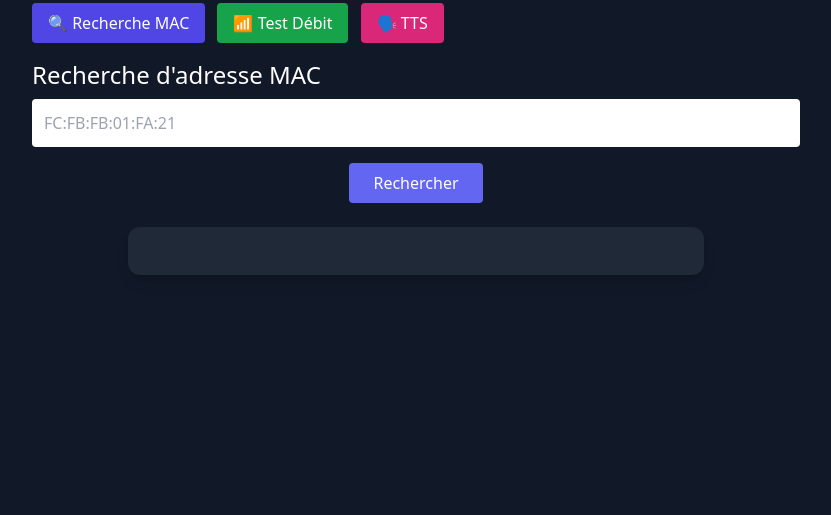
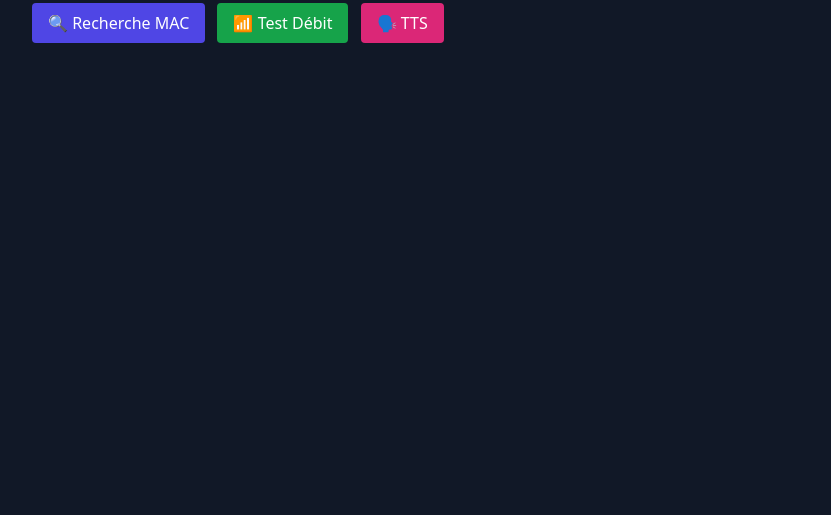
Before and after one commit to milousebw/mikrotik-tools, a Python web app: template templates/index.html in a window 1280 px wide. Shown: the part 237-752 px from the top of the page, without its empty margins (224-1055 px from the left). Run offline with Jinja, Linux system fonts and the light colour scheme; the template is opened without the code that fills it, so the values that code supplies are empty; some libraries are stand-ins or nearby versions.

Commit message:
Update index.html

```diff
--- a/templates/index.html
+++ b/templates/index.html
@@ -16,34 +16,6 @@
       <button onclick="showTab('mac')" class="px-4 py-2 bg-indigo-600 rounded">🔍 Recherche MAC</button>
       <button onclick="showTab('speed')" class="px-4 py-2 bg-green-600 rounded">📶 Test Débit</button>
       <button onclick="showTab('tts')" class="px-4 py-2 bg-pink-600 rounded">🗣️ TTS</button>
-    </div>
-
-    <!-- MAC VENDOR -->
-    <div id="mac" class="tab hidden">
-      <h2 class="text-2xl mb-2">Recherche d'adresse MAC</h2>
-      <input id="macAddress" type="text" placeholder="FC:FB:FB:01:FA:21"
-        class="w-full text-black p-3 rounded mb-4" />
-      <div class="flex justify-center">
-        <button onclick="lookupMac()" class="bg-indigo-500 px-6 py-2 rounded">Rechercher</button>
-      </div>
-      <div id="macResult" class="mt-6 flex flex-col items-center bg-gray-800 rounded-xl p-6 shadow-lg w-full max-w-xl mx-auto">
-        <a id="macLink" href="#" target="_blank" class="text-2xl font-bold mb-4 hidden hover:underline"></a>
-        <img id="macLogo" src="" alt="Logo" class="h-48 w-auto hidden rounded bg-white p-1 border border-gray-300 shadow" />
-        <img id="noMacFound" src="/static/sad_it.png" alt="Sad IT" class="hidden w-64 h-auto mt-6 rounded-xl shadow-xl" />
-      </div>
-    </div>
-
-    <!-- SPEED TEST -->
-    <div id="speed" class="tab hidden">
-      <h2 class="text-2xl mb-2">Test de débit MikroTik</h2>
-      <input id="targetIp" type="text" placeholder="IP publique"
-        class="w-full text-black p-2 rounded mb-2" />
-      <input id="targetUser" type="text" placeholder="Utilisateur"
-        class="w-full text-black p-2 rounded mb-2" />
-      <input id="targetPass" type="password" placeholder="Mot de passe"
-        class="w-full text-black p-2 rounded mb-2" />
-      <button onclick="runSpeedTest()" class="bg-green-600 px-4 py-2 rounded">Lancer</button>
-      <pre id="speedResult" class="mt-4 whitespace-pre-wrap text-sm"></pre>
     </div>
 
     <!-- TTS -->
@@ -74,63 +46,6 @@
     }
     showTab('mac');
 
-    async function lookupMac() {
-      const mac = document.getElementById("macAddress").value;
-      const logo = document.getElementById("macLogo");
-      const link = document.getElementById("macLink");
-      const sadImg = document.getElementById("noMacFound");
-
-      link.textContent = "Recherche ...";
-      link.href = "#";
-      link.classList.remove("text-red-500", "hidden");
-      logo.classList.add("hidden");
-      sadImg.classList.add("hidden");
-
-      try {
-        const res = await fetch('/mac?address=' + encodeURIComponent(mac));
-        const data = await res.json();
-
-        if (res.ok && data.vendor && data.vendor !== "Inconnu") {
-          const vendor = data.vendor;
-          link.textContent = vendor;
-          link.href = `https://www.google.com/search?q=${encodeURIComponent(vendor)}`;
-          link.classList.remove("hidden");
-
-          logo.onload = () => {
-            logo.classList.remove("hidden");
-            sadImg.classList.add("hidden");
-          };
-          logo.onerror = () => {
-            logo.classList.add("hidden");
-            sadImg.classList.remove("hidden");
-          };
-          logo.src = `/logo?vendor=${encodeURIComponent(vendor.split(" ")[0])}`;
-        } else {
-          link.textContent = "❌ Pas de correspondance d'adresse MAC";
-          link.classList.add("text-red-500");
-          sadImg.classList.remove("hidden");
-        }
-      } catch (e) {
-        link.textContent = "❌ Erreur réseau.";
-        link.classList.add("text-red-500");
-        sadImg.classList.remove("hidden");
-      }
-    }
-
-    async function runSpeedTest() {
-      const ip = document.getElementById("targetIp").value;
-      const user = document.getElementById("targetUser").value;
-      const pass = document.getElementById("targetPass").value;
-      const result = document.getElementById("speedResult");
-      result.textContent = "Test en cours...";
-      try {
-        const res = await fetch(`/speedtest?ip=${ip}&user=${user}&pass=${pass}`);
-        result.textContent = await res.text();
-      } catch (e) {
-        result.textContent = "Erreur réseau.";
-      }
-    }
-
     async function runTTS() {
       const text = document.getElementById("ttsText").value.trim();
       const voice_id = document.getElementById("ttsLang").value;
@@ -152,6 +67,7 @@
 
       const data = await res.json();
       if (data.audio) {
+        // Affichage de l'audio
         source.src = data.audio;
         audio.classList.remove("hidden");
         audio.load();
@@ -159,6 +75,7 @@
         link.href = data.audio;
         link.classList.remove("hidden");
 
+        // Télécharger le fichier WAV 8kHz
         const formData = new FormData();
         const audioBlob = await fetch(data.audio).then(r => r.blob());
         formData.append('audio', audioBlob, 'audio.mp3');
```
